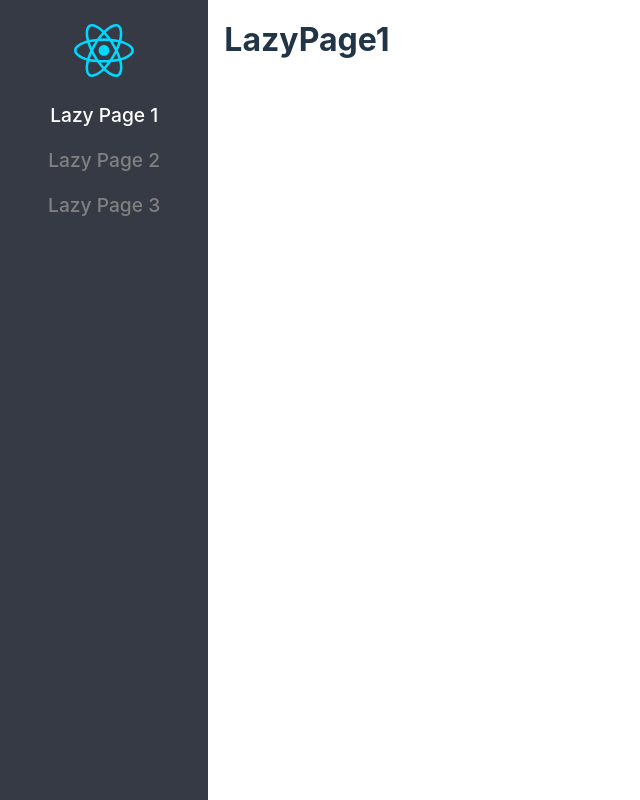
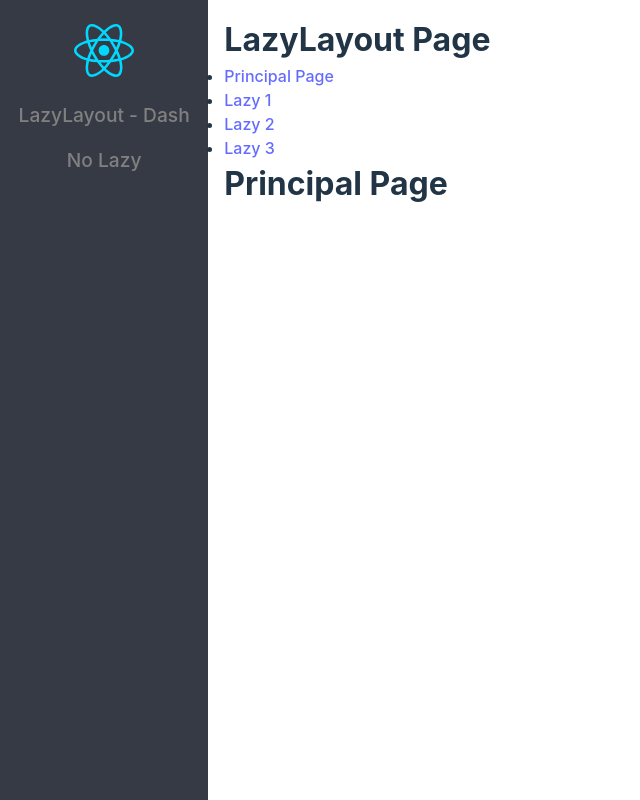
Before and after one commit to abelborit/react-advanced-project, a React (Vite) app in the folder react-projects/02-react-ts-app/: page /lazyload in a window 1280 px wide. Before the commit this address led to /lazy1. Shown: the whole page, without its empty margins (0-640 px from the left). Built offline with nearby package versions, Linux system fonts and the light colour scheme.

Commit message:
[add] lazy loading like modules applied

```diff
--- /dev/null
+++ b/react-projects/02-react-ts-app/src/01-lazyload/layout/LazyLayout.tsx
@@ -0,0 +1,37 @@
+import { NavLink, Navigate, Route, Routes } from "react-router-dom";
+import { LazyPage1, LazyPage2, LazyPage3 } from "../pages";
+
+export const LazyLayout = () => {
+  return (
+    <div>
+      <h1>LazyLayout Page</h1>
+
+      {/* estos to="/lazy1" o to="/lazy2" o to="/lazy3" vienen a ser el /* de /lazyload/* que está en routes.ts en el array routesArrayModule */}
+      <ul>
+        <li>
+          <NavLink to="/">Principal Page</NavLink>
+        </li>
+        <li>
+          <NavLink to="lazy1">Lazy 1</NavLink>
+        </li>
+        <li>
+          <NavLink to="lazy2">Lazy 2</NavLink>
+        </li>
+        <li>
+          <NavLink to="lazy3">Lazy 3</NavLink>
+        </li>
+      </ul>
+
+      <Routes>
+        <Route path="/" element={<h1>Principal Page</h1>} />
+        <Route path="lazy1" element={<LazyPage1 />} />
+        <Route path="lazy2" element={<LazyPage2 />} />
+        <Route path="lazy3" element={<LazyPage3 />} />
+
+        <Route path="*" element={<Navigate replace to="/" />} />
+      </Routes>
+    </div>
+  );
+};
+
+export default LazyLayout;
--- /dev/null
+++ b/react-projects/02-react-ts-app/src/01-lazyload/pages/NoLazyload.tsx
@@ -0,0 +1,7 @@
+export const NoLazyload = () => {
+  return (
+    <div>
+      <h1>No Lazyload Component</h1>
+    </div>
+  );
+};
--- a/react-projects/02-react-ts-app/src/App.tsx
+++ b/react-projects/02-react-ts-app/src/App.tsx
@@ -1,4 +1,5 @@
-import { NavigationLayout } from "./routes/NavigationLayout";
+// import { NavigationLayout } from "./routes/NavigationLayout";
+import { NavigationLayoutModules } from "./routes/NavigationLayoutModules";
 
 import "./App.css";
 
@@ -6,7 +7,12 @@ function App() {
   return (
     <>
       {/* <h1>React + TypeScript (App)</h1> */}
-      <NavigationLayout></NavigationLayout>
+
+      {/* aplicando lazy loading en los componentes */}
+      {/* <NavigationLayout /> */}
+
+      {/* aplicando lazy loading como módulos */}
+      <NavigationLayoutModules />
     </>
   );
 }
--- /dev/null
+++ b/react-projects/02-react-ts-app/src/routes/NavigationLayoutModules.tsx
@@ -0,0 +1,91 @@
+import { Suspense } from "react";
+import {
+  BrowserRouter,
+  NavLink,
+  Navigate,
+  Route,
+  Routes,
+} from "react-router-dom";
+import { routesArrayModule } from "./routes";
+
+import reactLogo from "../assets/react.svg";
+
+// *****Colocar funciones fuera de la función principal en componentes de React es una buena práctica por varias razones (LEER EL ARCHIVO README.md)*****
+
+// la función "navRoutesDynamic = () => {}" me va retornar un arreglo de elementos JSX de React por eso se coloca el siguiente tipo ":JSX.Element[]"
+const navRoutesDynamic = (): JSX.Element[] => {
+  return routesArrayModule.map((routeElement) => (
+    <li key={routeElement.to}>
+      <NavLink
+        to={routeElement.to}
+        className={({ isActive }) => (isActive ? "nav-active" : "")}
+      >
+        {routeElement.name}
+      </NavLink>
+    </li>
+  ));
+};
+
+// la función "routesDynamic = () => {}" me va retornar un arreglo de elementos de React por eso se coloca el siguiente tipo ":React.ReactElement[] | null" (se puede visualizar el tipo pasando el mouse por encima de <Route />)
+const routesDynamic = (): React.ReactElement[] | null => {
+  return routesArrayModule.map((routeElement) => (
+    <Route
+      key={routeElement.path}
+      path={routeElement.path}
+      element={<routeElement.Component />}
+    />
+  ));
+};
+
+// cuando se trabaja con lazy loading es necesario colocar el <Suspense></Suspense> que tendrá un fallback para que cargue un elemento de UI que indique que se está cargando el módulo solicitado
+export const NavigationLayoutModules = () => {
+  return (
+    // también se puede colocar fallback={null} pero no renderizaría ningún loader o algo similar y al cambiar entre páginas (la primera vez) habría como un pequeño flash y afectaría relativamente la experencia del usuario, luego ya la segunda vez al cambiar entre páginas (sin refrescar el navegador) ya no habría el flash mencionado porque estos cambios o chunks (visualizar la pestaña network de devtools del navegador) ya están guardados en memoria y carga fluidamente
+    <Suspense fallback={<span>Cargando...</span>}>
+      <BrowserRouter>
+        <div className="main-layout">
+          <nav>
+            <img src={reactLogo} alt="react-logo" />
+            {/* como función */}
+            <ul>{navRoutesDynamic()}</ul>
+
+            {/* de forma directa */}
+            {/* <ul>
+            {routesArrayModule.map((routeElement) => (
+              <li key={routeElement.to}>
+                <NavLink
+                  to={routeElement.to}
+                  className={({ isActive }) => (isActive ? "nav-active" : "")}
+                >
+                  {routeElement.name}
+                </NavLink>
+              </li>
+            ))}
+          </ul> */}
+          </nav>
+
+          <div className="routes-layout">
+            <Routes>
+              {/* como función */}
+              {routesDynamic()}
+
+              {/* de forma directa */}
+              {/* {routesArrayModule.map((routeElement) => (
+              <Route
+                key={routeElement.path}
+                path={routeElement.path}
+                element={<routeElement.Component />}
+              />
+            ))} */}
+
+              <Route
+                path="/*"
+                element={<Navigate to={routesArrayModule[0].to} replace />}
+              />
+            </Routes>
+          </div>
+        </div>
+      </BrowserRouter>
+    </Suspense>
+  );
+};
--- a/react-projects/02-react-ts-app/src/routes/routes.ts
+++ b/react-projects/02-react-ts-app/src/routes/routes.ts
@@ -1,5 +1,6 @@
 // este archivo me ayudará a crear la barra de navegación y las rutas de forma dinámica y más fácil, también será más fácil si quiero agregar nuevas rutas
 import { lazy } from "react";
+import { NoLazyload } from "../01-lazyload/pages/NoLazyload";
 // import { LazyPage1, LazyPage2, LazyPage3 } from "../01-lazyload/pages";
 
 // se crea un tipo porque si se coloca de forma directa da un error: "Function type notation must be parenthesized when used in a union type."
@@ -51,3 +52,27 @@ export const routesArray: RouteInterface[] = [
     name: "Lazy Page 3",
   },
 ];
+
+/* **************************************************************************************** */
+const LazyLayout = lazy(
+  () =>
+    import(
+      /* webpackChunkName: "LazyLayout" */ "../01-lazyload/layout/LazyLayout"
+    )
+);
+
+export const routesArrayModule: RouteInterface[] = [
+  {
+    to: "/lazyload/",
+    // para que todas las rutas que pasen por el path lazyload sean procesadas por ahí se coloca /* es decir, lazyload es parte de la ruta y todo lo que venga después va a ser procesado por ese mismo path lazyload
+    path: "/lazyload/*",
+    Component: LazyLayout,
+    name: "LazyLayout - Dash",
+  },
+  {
+    to: "/no-lazy",
+    path: "/no-lazy",
+    Component: NoLazyload,
+    name: "No Lazy",
+  },
+];
```
